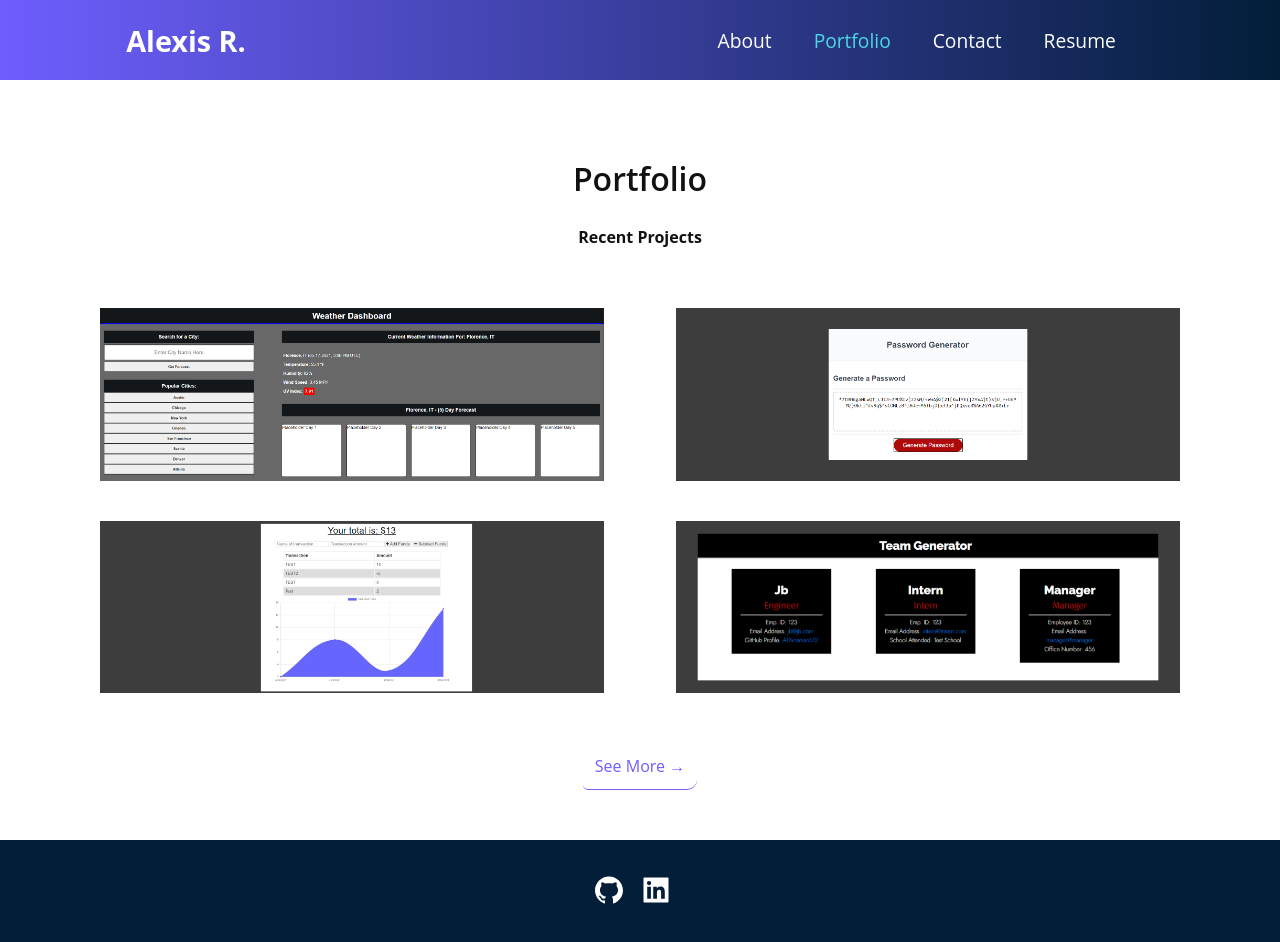
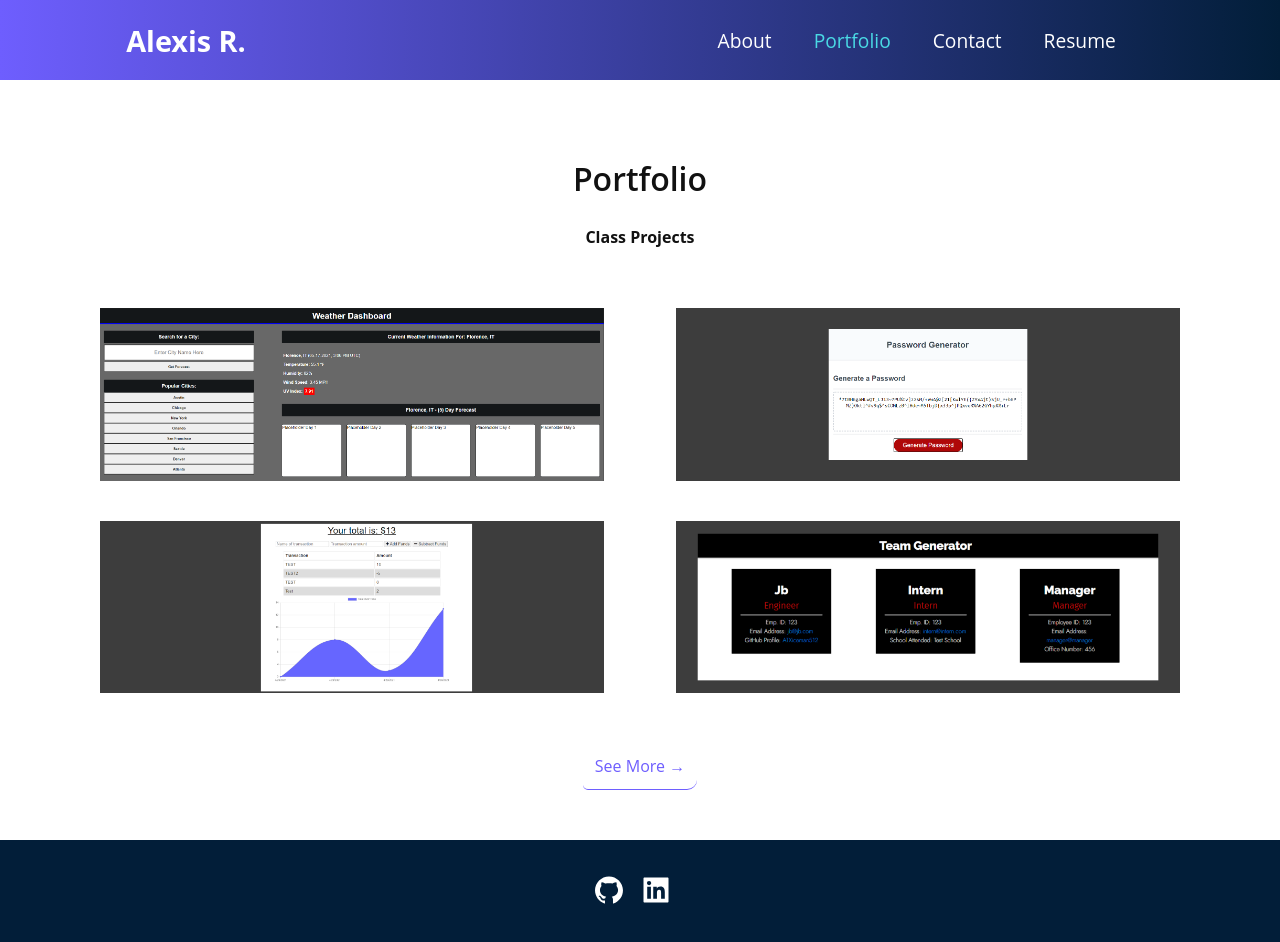
Before and after one commit to alex-501/Portfolio, a React (Create React App) app: page /portfolio in a window 1280 px wide. Shown: the top 942 px of the page. Built offline with nearby package versions, Linux system fonts and the light colour scheme.

Commit message:
Update Portfolio.jsx

```diff
--- a/src/components/pages/Portfolio/Portfolio.jsx
+++ b/src/components/pages/Portfolio/Portfolio.jsx
@@ -1,28 +1,19 @@
-import styles from "./portfolio.module.css";
+//./portfolioItem
 import PortfolioItem from "./PortfolioItem";
 import { portfolioItems } from "./portfolioItems";
+//styles
+import styles from "./portfolio.module.css";
 
-const Portfolio = () => {
-    return (
-        <section className={styles.portfolio}>
-            <div className={styles.heading}>
-                <h2>Portfolio</h2>
-                <h4>Recent Projects</h4>
-            </div>
+
+//define
+const Portfolio = () => {return (
+        <section className={styles.portfolio}> <div className={styles.heading}>       <h2>Portfolio</h2>
+                <h4>Class Projects</h4> </div>
 
             <div className={styles.galleryWrapper}>
-                {portfolioItems.map((item, i) => (
-                    <PortfolioItem key={i} item={item} />
-                ))}
-            </div>
-
-            <div className={styles.buttonBox}>
-                <a href="/" className={styles.button}>
-                    See More &rarr;
-                </a>
-            </div>
-        </section>
-    );
-};
-
+         {portfolioItems.map((item, i) =>
+                (  <PortfolioItem key={i} item={item} /> ))}    </div>
+    <div className={styles.buttonBox}>
+                <a href="/" className={styles.button}> See More &rarr;</a> </div> </section> );};
+//export Portfolio ^
 export default Portfolio;
```
